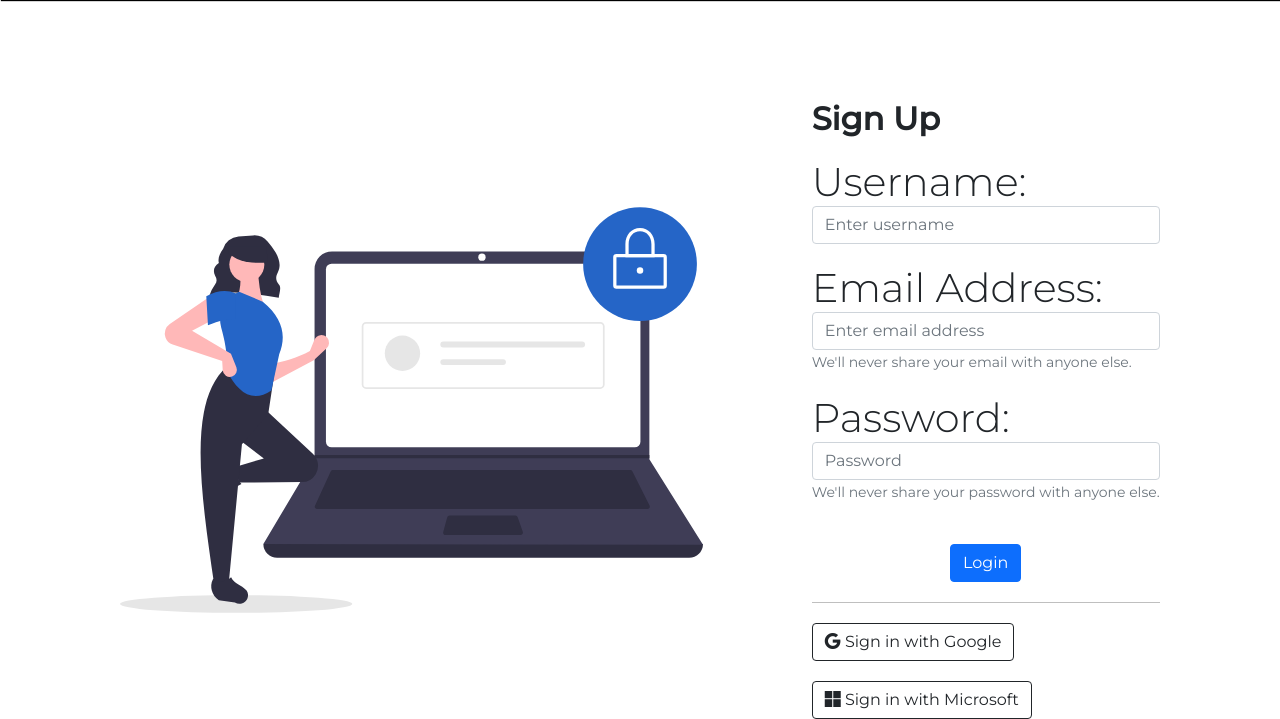
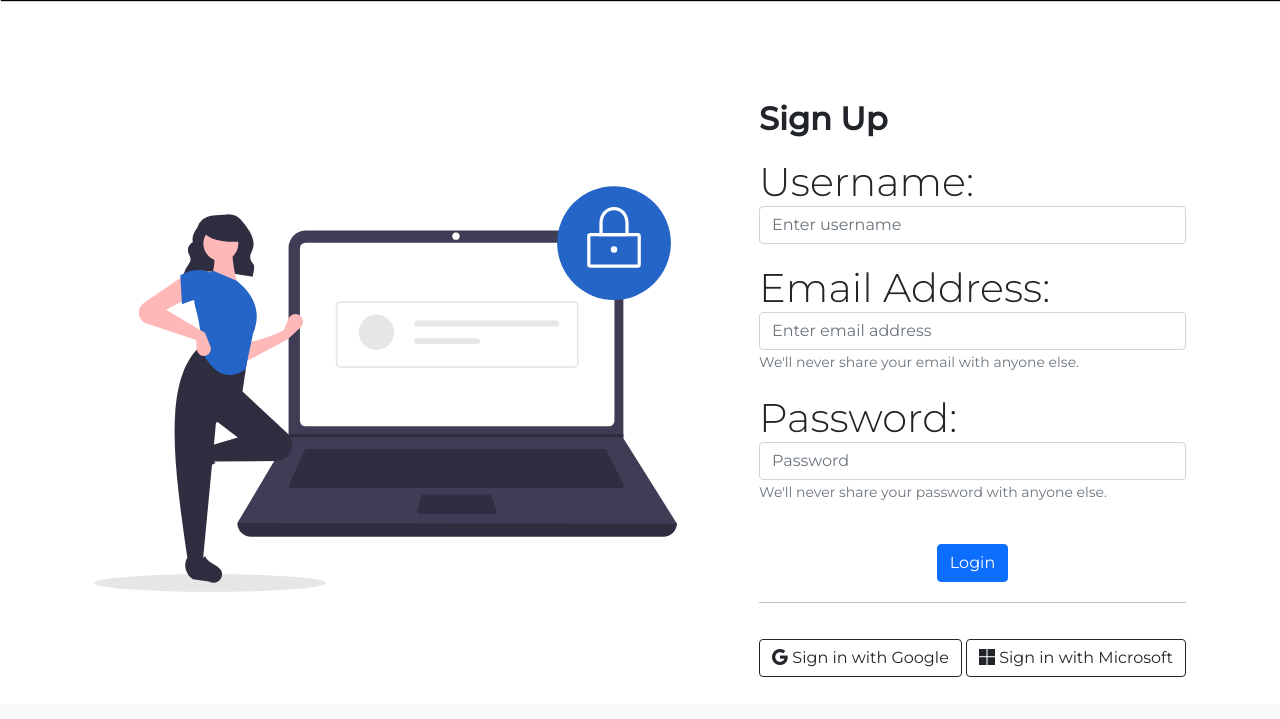
Before and after one commit to lgf2111/vision-core, a Flask app: page /login in a window 1280 px wide. Shown: the part 96-815 px from the top of the page. After the commit the page ends 773 px from the top, so only its background shows below. Run offline with Flask 2, Linux system fonts and the light colour scheme; some libraries are stand-ins or nearby versions.

Commit message:
reformat layout of buttons in sign up page

```diff
--- a/static/styles/Global.css
+++ b/static/styles/Global.css
@@ -344,13 +344,7 @@ nav .container-fluid .btn-container .btn-primary:hover .sign-up {
   text-align: center;
 }
 
-.login-content form .alternative {
-  -ms-flex-item-align: center;
-      -ms-grid-row-align: center;
-      align-self: center;
-}
-
-.login-content form .alternative .btn-outline-dark {
-  display: block;
+.login-content form .btn-outline-dark {
+  text-align: center;
 }
 /*# sourceMappingURL=Global.css.map */
--- a/static/styles/Global.scss
+++ b/static/styles/Global.scss
@@ -298,12 +298,8 @@ nav {
       text-align: center;
     }
 
-    .alternative {
-      align-self: center;
-
-      .btn-outline-dark {
-        display: block;
-      }
+    .btn-outline-dark {
+      text-align: center;
     }
   }
 }
--- a/templates/index.html
+++ b/templates/index.html
@@ -14,7 +14,7 @@
             <button class="btn btn-primary">
                 <a href="#" class="btn-link">Find Out More</a>
             </button>
-        </ul><!--btns-->
+        </ul><!--CTA-btns-->
     </div><!--text-->
 
     <img src="../static/public/Gigabyte_X570_Aorus_Pro_Wifi.png">
--- a/templates/login.html
+++ b/templates/login.html
@@ -30,7 +30,6 @@
 
         <hr class="line">
 
-        <div class="form-group alternative">
         <button type="button" class="btn btn-outline-dark"> <!--NEED TO CENTRALIZE-->
             <i class="bi bi-google"></i>
             Sign in with Google
@@ -40,7 +39,6 @@
             <i class="bi bi-microsoft"></i>
             Sign in with Microsoft
         </button>
-        </div><!--alternative-->
 
     </form><!--details-->
 </section><!--login-content-->
```
Also changed, not shown: 1 other file. Lines whose indentation alone changed are shown as unchanged.
